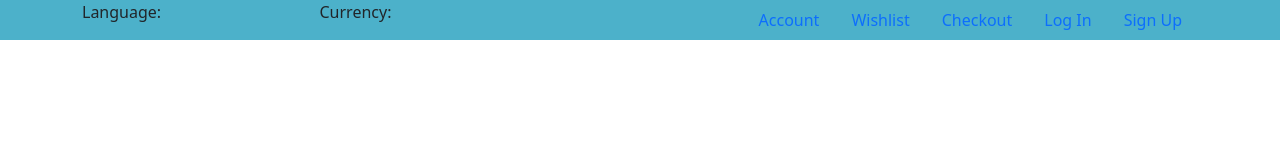
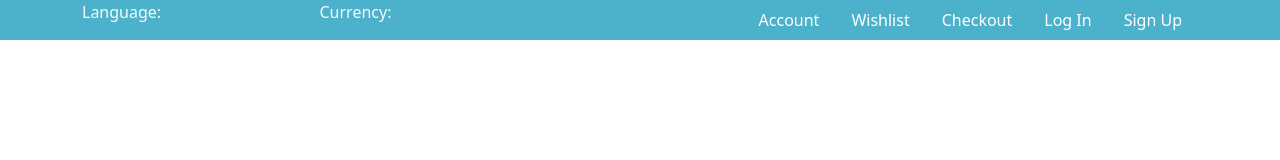
Before and after one commit to Sergiiko2/magazine, a website: page index.html in a window 1280 px wide. Drawn offline with nearby package versions, Linux system fonts and the light colour scheme.

Commit message:
Поменял тексту цвет

```diff
--- a/index.html
+++ b/index.html
@@ -14,29 +14,29 @@
             <div class="col-lg-5 col-sm-5">
                 <div class="row">
                     <div class="col-lg-6 col-sm-6">
-                        <p>Language: </p>
+                        <p class="text-light">Language: </p>
                     </div>
                     <div class="col-lg-6 col-sm-6">
-                        <p>Currency: </p>
+                        <p class="text-light">Currency: </p>
                     </div>
                 </div>
             </div>
             <div class="col-lg-7 col-sm-7">
                 <ul class="nav justify-content-end">
                     <li class="nav-item">
-                        <a class="nav-link" href="#">Account</a>
+                        <a class="nav-link text-white" href="#">Account</a>
                     </li>
                     <li class="nav-item">
-                        <a class="nav-link" href="#">Wishlist</a>
+                        <a class="nav-link text-white" href="#">Wishlist</a>
                     </li>
                     <li class="nav-item">
-                        <a class="nav-link" href="#">Checkout</a>
+                        <a class="nav-link text-white" href="#">Checkout</a>
                     </li>
                     <li class="nav-item">
-                        <a class="nav-link" href="#">Log In</a>
+                        <a class="nav-link text-white" href="#">Log In</a>
                     </li>
                     <li class="nav-item">
-                        <a class="nav-link" href="#">Sign Up</a>
+                        <a class="nav-link text-white" href="#">Sign Up</a>
                     </li>
                 </ul>
             </div>
```
